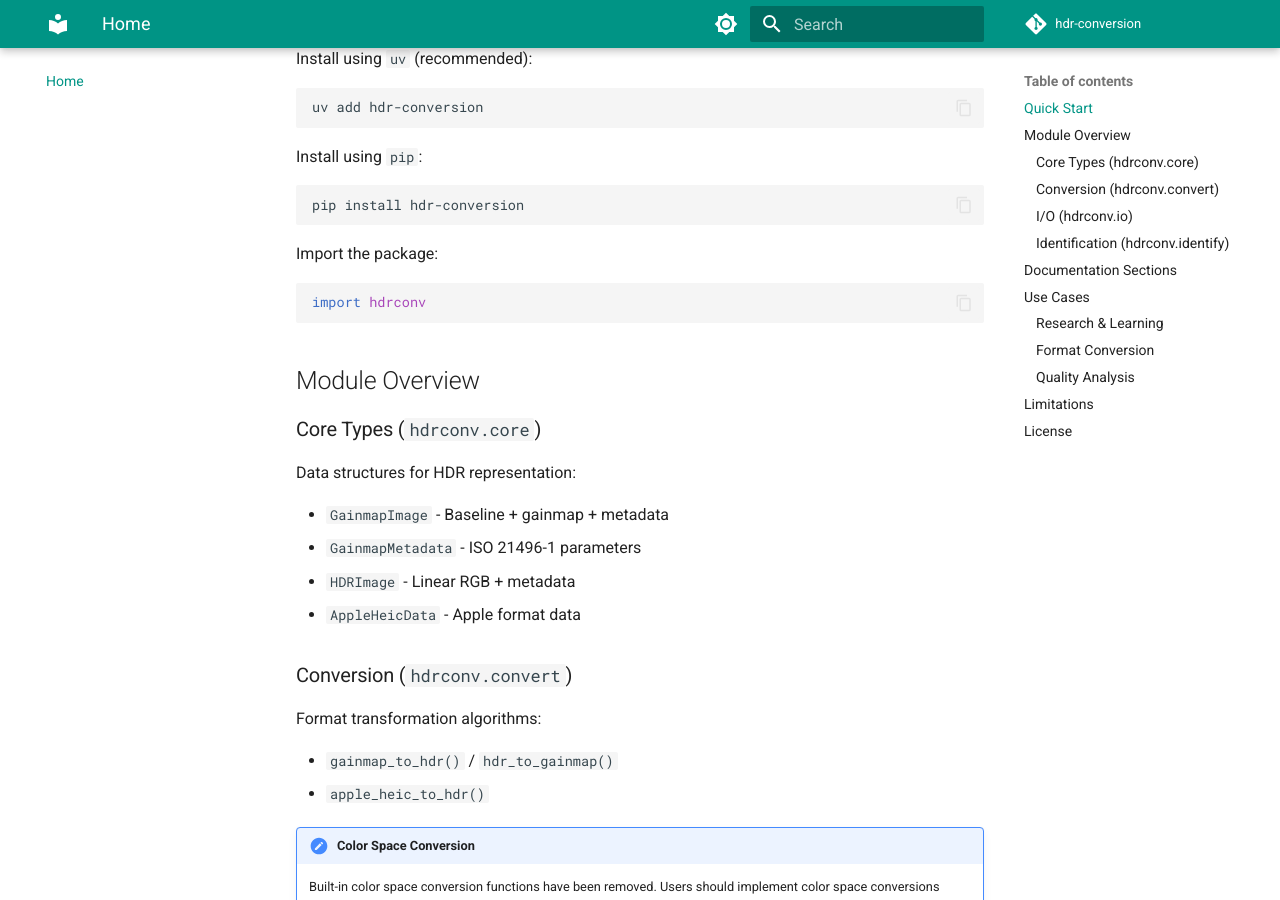
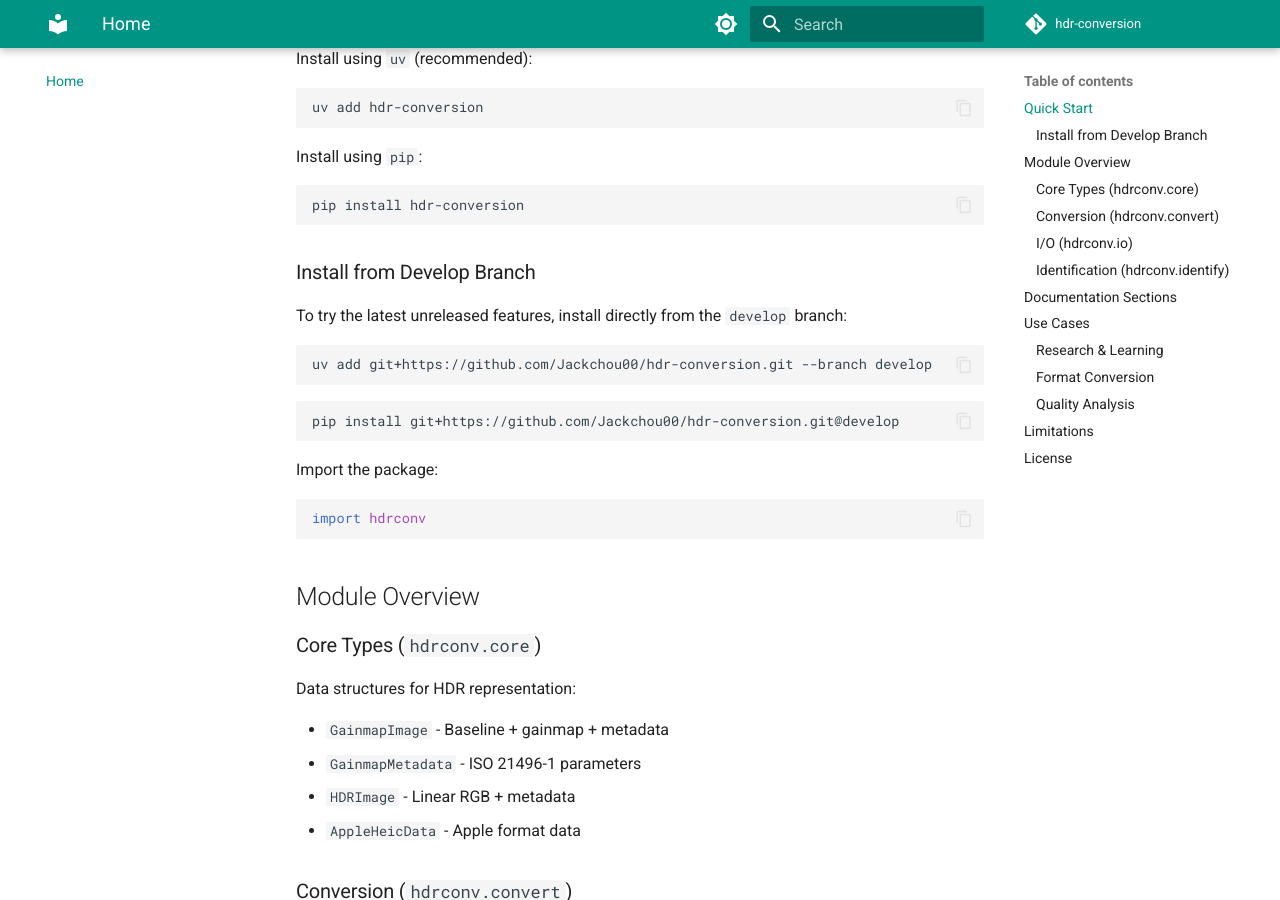
Before and after one commit to Jackchou00/hdr-conversion, an MkDocs documentation site: the page built from docs/index.md, in a window 1280 px wide and 900 px high, scrolled down 634 px. Built offline with MkDocs 1.6.1 and Material for MkDocs 9.7.7, drawn with Linux system fonts in a browser that asks for light colours; comment, search, counter and statistics services are not loaded; the version menu is left out.

Commit message:
docs: update installation instructions for developing branch

````diff
--- a/docs/index.md
+++ b/docs/index.md
@@ -24,6 +24,18 @@ Install using `pip`:
 
 ```bash
 pip install hdr-conversion
+```
+
+### Install from Develop Branch
+
+To try the latest unreleased features, install directly from the `develop` branch:
+
+```bash
+uv add git+https://github.com/Jackchou00/hdr-conversion.git --branch develop
+```
+
+```bash
+pip install git+https://github.com/Jackchou00/hdr-conversion.git@develop
 ```
 
 Import the package:
````
Also changed, not shown: README-zhCN.md (+12 -0 lines), README.md (+12 -0 lines), 1 other file.
